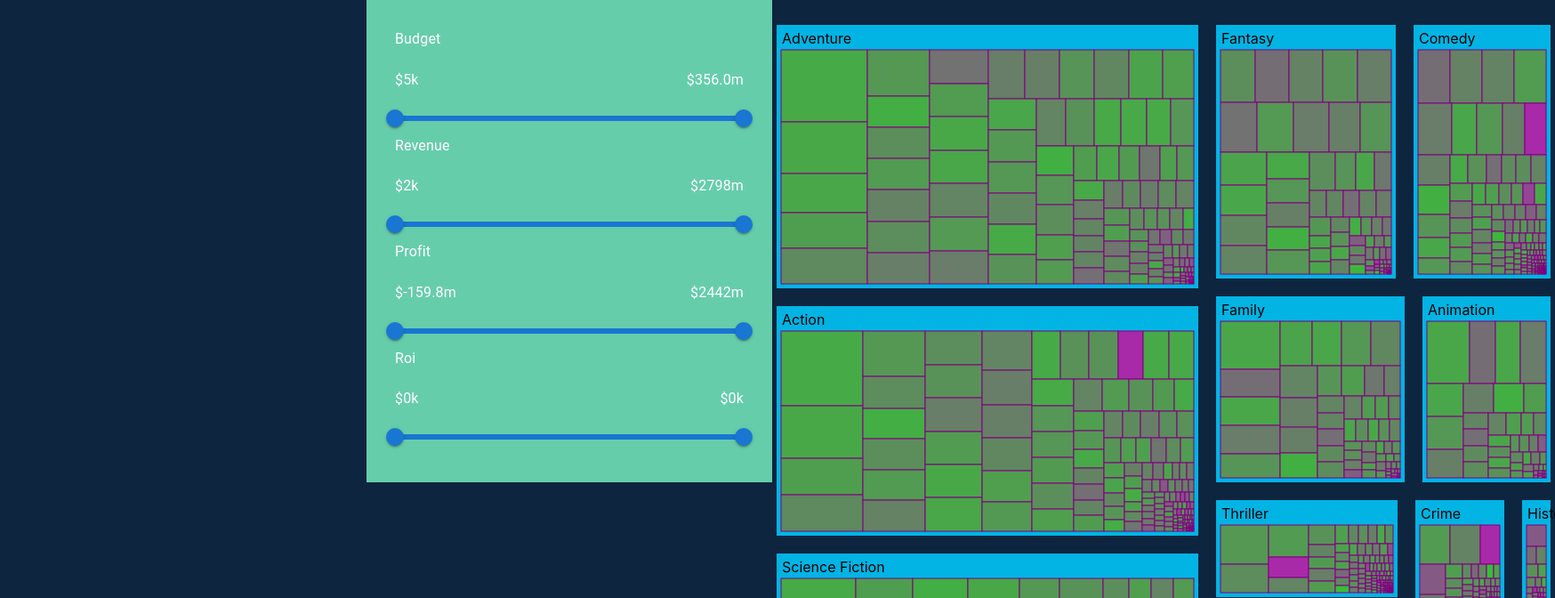
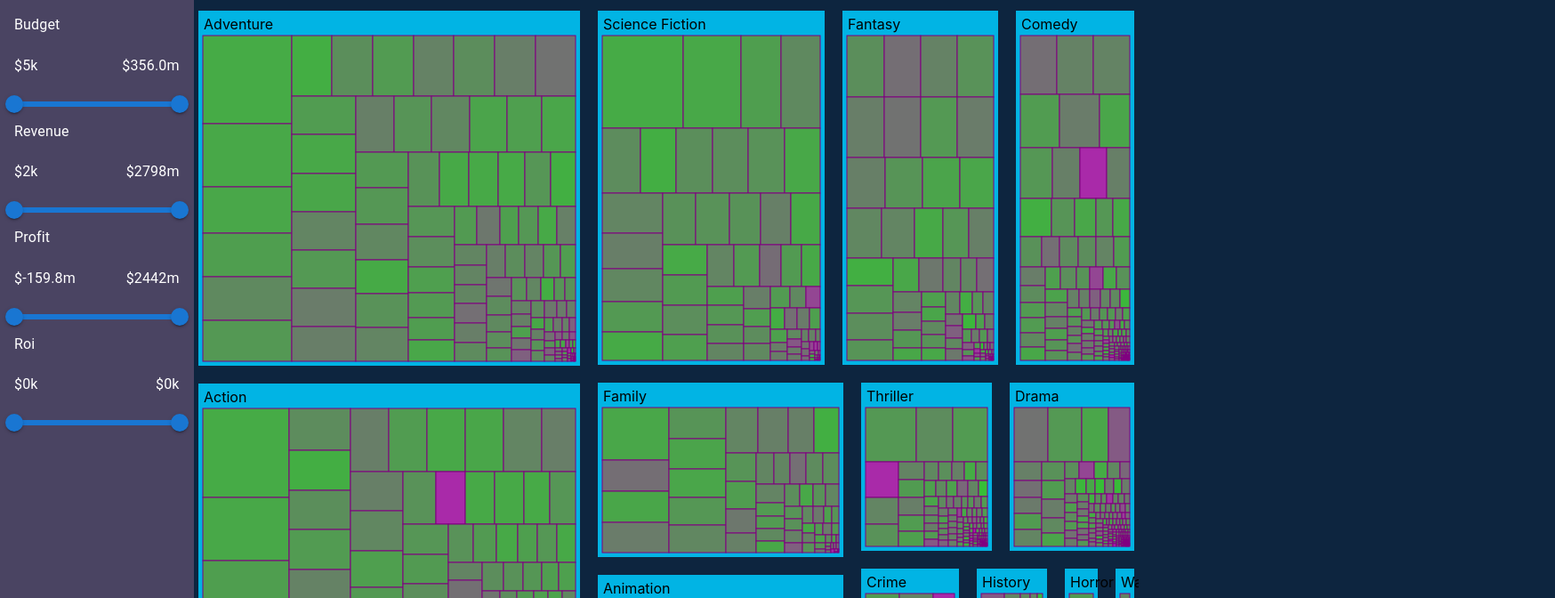
Before and after one commit to SamWGran/DH2321-movieMap, a React (Create React App) app: page / in a window 1280 px wide. Shown: the top 672 px of the page at 89% size, 1748 px wide, since content can reach past the window. Built offline with nearby package versions, Linux system fonts and the light colour scheme.

Commit message:
fixed sidebar

```diff
--- a/src/classes/App.jsx
+++ b/src/classes/App.jsx
@@ -69,7 +69,7 @@ export default function App() {
             <Tooltip
                 dx={75}
                 dy={-10}
-                boundingBox={[x, y, width, height]}
+                boundingBox={[0, 0, window.innerWidth, window.innerHeight]}
                 width={400}
                 height={200}
                 visibility={tooltip.visibility}
@@ -85,8 +85,8 @@ export default function App() {
                 className='movie-map'
                 x={x}
                 y={y}
-                width={width}
-                height={height}
+                width={Math.floor(window.innerWidth*0.83)}
+                height={window.innerHeight}
                 onShowTooltip={showTooltip}
                 onHideTooltip={hideTooltip}
                 onSwapTooltip={swapTooltip}
@@ -113,13 +113,11 @@ export default function App() {
 
     return (
       <div className='App'>
-          <div className='horizontal-flex-container'>
-            {menu}
-            <div>
-                <div id='moviemap-container' >{renderedMovieMap}</div>
-                {renderedTooltip}
-            </div>
-          </div>
+        <div>
+            <div id='moviemap-container' >{renderedMovieMap}</div>
+            <div id='tooltip-container' >{renderedTooltip}</div>
+        </div>
+        <div id='toolbar-container' >{menu}</div>
       </div>
     );
 }
--- a/src/classes/Menu.jsx
+++ b/src/classes/Menu.jsx
@@ -205,57 +205,13 @@ export default function Menu({
     )
 
     const sliders = (
-        <Box bgcolor="mediumaquamarine" color="white">
-            <Box sx={{m:4, width: "392px" }}>
-                {budgetSlider}
-                {revenueSlider}
-                {profitSlider}
-                {roiSlider}
-            </Box>
+        <Box sx={{m:2}} color="white">
+            {budgetSlider}
+            {revenueSlider}
+            {profitSlider}
+            {roiSlider}
         </Box>
     )
 
     return sliders
 }
-
-/*
-
-            <Typography id="revenue-slider" gutterBottom>Revenue</Typography>
-            <Grid container spacing={2} alignItems="center">
-                <Grid item xs={6}>
-                    <Typography align='left'>{`${formatDollars(revenueValue[0])}`}</Typography>
-                </Grid>
-                <Grid item xs={6}>
-                  <Typography align='right'>{`${formatDollars(revenueValue[1])}`}</Typography>
-                </Grid>
-                <Grid item xs={12}>
-                    {revenueSlider}
-                </Grid>
-            </Grid>
-
-            <Typography id="profit-slider" gutterBottom>Profit</Typography>
-            <Grid container spacing={2} alignItems="center">
-                <Grid item xs={6}>
-                    <Typography align='left'>{`${formatDollars(profitValue[0])}`}</Typography>
-                </Grid>
-                <Grid item xs={6}>
-                  <Typography align='right'>{`${formatDollars(profitValue[1])}`}</Typography>
-                </Grid>
-                <Grid item xs={12}>
-                    {profitSlider}
-                </Grid>
-            </Grid>
-
-            <Typography id="roi-slider" gutterBottom>Return on Investment</Typography>
-            <Grid container spacing={2} alignItems="center">
-                <Grid item xs={6}>
-                    <Typography align='left'>{`${(roiValue[0]*100).toFixed(0)} %`}</Typography>
-                </Grid>
-                <Grid item xs={6}>
-                  <Typography align='right'>{`${(roiValue[1]*100).toFixed(0)} %`}</Typography>
-                </Grid>
-                <Grid item xs={12}>
-                    {roiSlider}
-                </Grid>
-            </Grid>
-*/
--- a/src/styles/MovieMap.css
+++ b/src/styles/MovieMap.css
@@ -51,9 +51,24 @@ rect.tile {
 
 #moviemap-container {
     background-color: #0d253f;
+    left: 17vw;
+    top: -1em;
 }
 
 body {
     background-color: #0d253f;
     overflow: hidden;
 }
+
+#toolbar-container {
+    position: fixed;
+    top:0;
+    left:0;
+    height: 100vh;
+    background-color: rgb(74, 68, 98);
+    width: 17vw;
+}
+
+#tooltip-container {
+    z-index: 10;
+}
```
